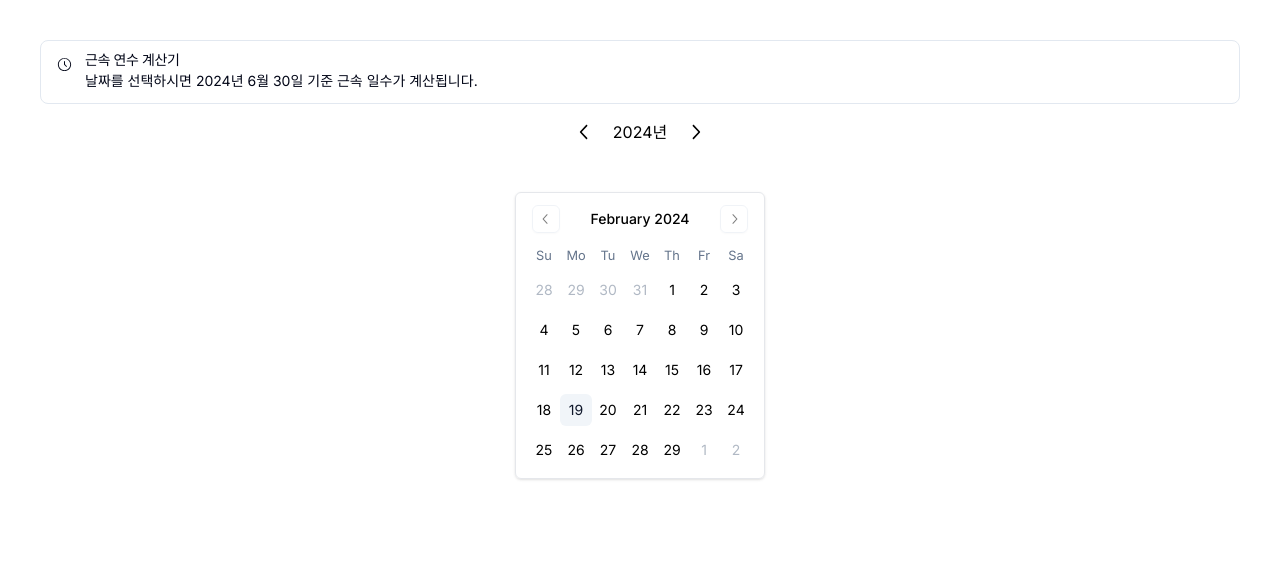
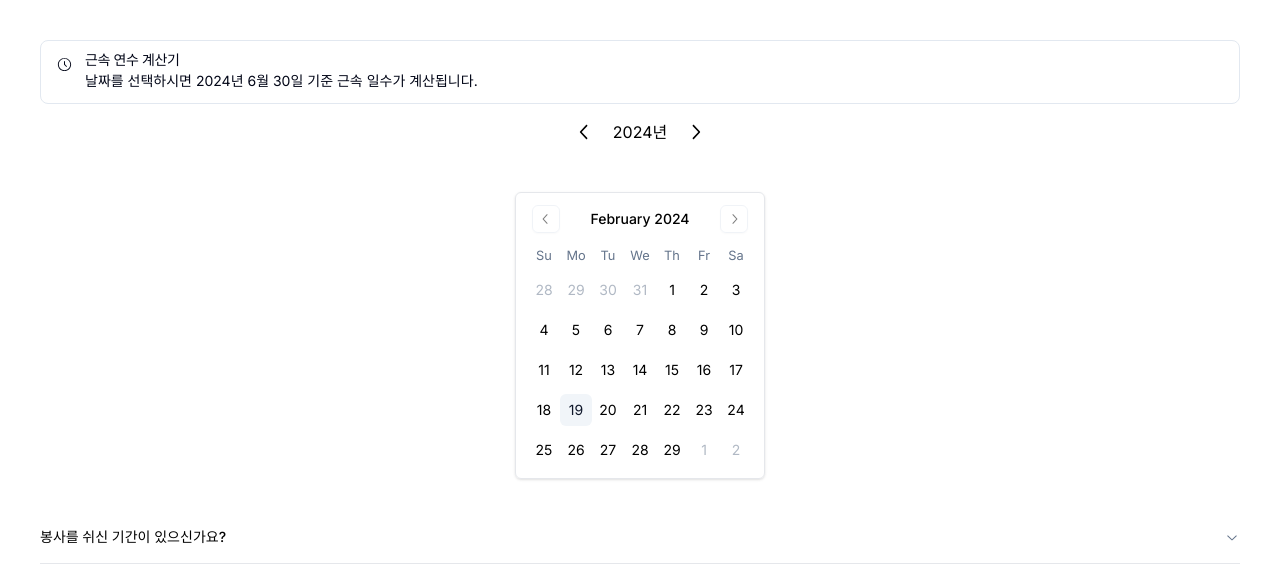
Before and after one commit to stoneHee99/gntc-service-calculator, a Next.js app: page / in a window 1280 px wide. Shown: the top 582 px of the page. Built offline with nearby package versions, Linux system fonts and the light colour scheme.

Commit message:
add accordion

```diff
--- a/package.json
+++ b/package.json
@@ -9,7 +9,9 @@
     "lint": "next lint"
   },
   "dependencies": {
+    "@radix-ui/react-accordion": "^1.1.2",
     "@radix-ui/react-icons": "^1.3.0",
+    "@radix-ui/react-popover": "^1.0.7",
     "@radix-ui/react-slot": "^1.0.2",
     "class-variance-authority": "^0.7.0",
     "clsx": "^2.1.0",
--- a/src/app/page.tsx
+++ b/src/app/page.tsx
@@ -4,6 +4,12 @@ import Layout from "@/app/layout";
 import * as React from "react";
 
 import { Alert, AlertDescription, AlertTitle } from "@/components/ui/alert";
+import {
+  Accordion,
+  AccordionItem,
+  AccordionTrigger,
+  AccordionContent,
+} from "@/components/ui/accordion";
 import { Calendar } from "@/components/ui/calendar";
 
 import {
@@ -11,6 +17,7 @@ import {
   ChevronLeftIcon,
   ChevronRightIcon,
 } from "@radix-ui/react-icons";
+import { Button } from "@/components/ui/button";
 
 export default function Home() {
   const [date, setDate] = React.useState<Date | undefined>(undefined);
@@ -81,6 +88,18 @@ export default function Home() {
             }
             onMonthChange={handleMonthChangeFromPicker}
           />
+          <div className="flex justify-center my-8">
+            <Accordion type="single" collapsible className="w-full">
+              <AccordionItem value="item-1">
+                <AccordionTrigger>
+                  봉사를 쉬신 기간이 있으신가요?
+                </AccordionTrigger>
+                <AccordionContent className="mx-auto">
+                  <Button>추가하기</Button>
+                </AccordionContent>
+              </AccordionItem>
+            </Accordion>
+          </div>
         </div>
       </main>
     </Layout>
--- /dev/null
+++ b/src/components/ui/accordion.tsx
@@ -0,0 +1,57 @@
+"use client"
+
+import * as React from "react"
+import * as AccordionPrimitive from "@radix-ui/react-accordion"
+import { ChevronDownIcon } from "@radix-ui/react-icons"
+
+import { cn } from "@/lib/utils"
+
+const Accordion = AccordionPrimitive.Root
+
+const AccordionItem = React.forwardRef<
+  React.ElementRef<typeof AccordionPrimitive.Item>,
+  React.ComponentPropsWithoutRef<typeof AccordionPrimitive.Item>
+>(({ className, ...props }, ref) => (
+  <AccordionPrimitive.Item
+    ref={ref}
+    className={cn("border-b", className)}
+    {...props}
+  />
+))
+AccordionItem.displayName = "AccordionItem"
+
+const AccordionTrigger = React.forwardRef<
+  React.ElementRef<typeof AccordionPrimitive.Trigger>,
+  React.ComponentPropsWithoutRef<typeof AccordionPrimitive.Trigger>
+>(({ className, children, ...props }, ref) => (
+  <AccordionPrimitive.Header className="flex">
+    <AccordionPrimitive.Trigger
+      ref={ref}
+      className={cn(
+        "flex flex-1 items-center justify-between py-4 text-sm font-medium transition-all hover:underline [&[data-state=open]>svg]:rotate-180",
+        className
+      )}
+      {...props}
+    >
+      {children}
+      <ChevronDownIcon className="h-4 w-4 shrink-0 text-slate-500 transition-transform duration-200 dark:text-slate-400" />
+    </AccordionPrimitive.Trigger>
+  </AccordionPrimitive.Header>
+))
+AccordionTrigger.displayName = AccordionPrimitive.Trigger.displayName
+
+const AccordionContent = React.forwardRef<
+  React.ElementRef<typeof AccordionPrimitive.Content>,
+  React.ComponentPropsWithoutRef<typeof AccordionPrimitive.Content>
+>(({ className, children, ...props }, ref) => (
+  <AccordionPrimitive.Content
+    ref={ref}
+    className="overflow-hidden text-sm data-[state=closed]:animate-accordion-up data-[state=open]:animate-accordion-down"
+    {...props}
+  >
+    <div className={cn("pb-4 pt-0", className)}>{children}</div>
+  </AccordionPrimitive.Content>
+))
+AccordionContent.displayName = AccordionPrimitive.Content.displayName
+
+export { Accordion, AccordionItem, AccordionTrigger, AccordionContent }
--- /dev/null
+++ b/src/components/ui/popover.tsx
@@ -0,0 +1,33 @@
+"use client"
+
+import * as React from "react"
+import * as PopoverPrimitive from "@radix-ui/react-popover"
+
+import { cn } from "@/lib/utils"
+
+const Popover = PopoverPrimitive.Root
+
+const PopoverTrigger = PopoverPrimitive.Trigger
+
+const PopoverAnchor = PopoverPrimitive.Anchor
+
+const PopoverContent = React.forwardRef<
+  React.ElementRef<typeof PopoverPrimitive.Content>,
+  React.ComponentPropsWithoutRef<typeof PopoverPrimitive.Content>
+>(({ className, align = "center", sideOffset = 4, ...props }, ref) => (
+  <PopoverPrimitive.Portal>
+    <PopoverPrimitive.Content
+      ref={ref}
+      align={align}
+      sideOffset={sideOffset}
+      className={cn(
+        "z-50 w-72 rounded-md border border-slate-200 bg-white p-4 text-slate-950 shadow-md outline-none data-[state=open]:animate-in data-[state=closed]:animate-out data-[state=closed]:fade-out-0 data-[state=open]:fade-in-0 data-[state=closed]:zoom-out-95 data-[state=open]:zoom-in-95 data-[side=bottom]:slide-in-from-top-2 data-[side=left]:slide-in-from-right-2 data-[side=right]:slide-in-from-left-2 data-[side=top]:slide-in-from-bottom-2 dark:border-slate-800 dark:bg-slate-950 dark:text-slate-50",
+        className
+      )}
+      {...props}
+    />
+  </PopoverPrimitive.Portal>
+))
+PopoverContent.displayName = PopoverPrimitive.Content.displayName
+
+export { Popover, PopoverTrigger, PopoverContent, PopoverAnchor }
```
Also changed, not shown: 1 other file (tests, documents, lock files or other folders).
